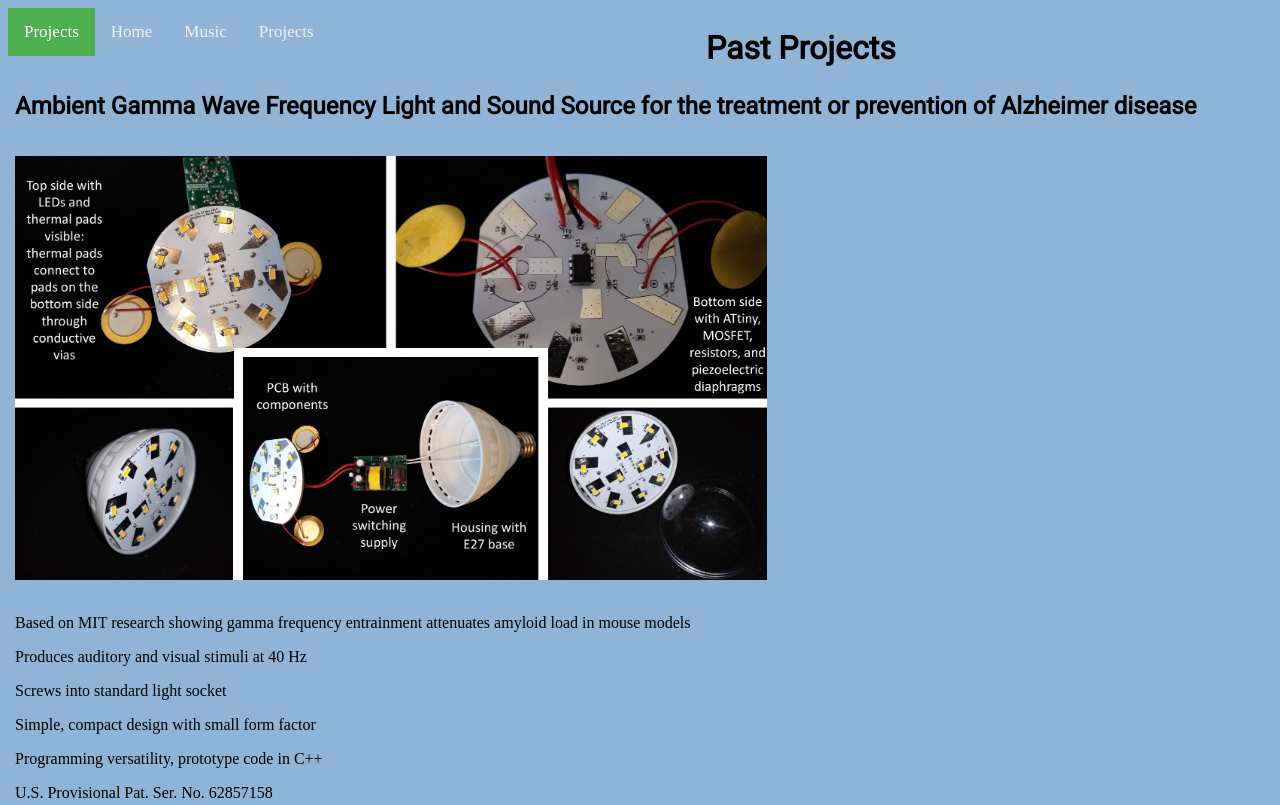
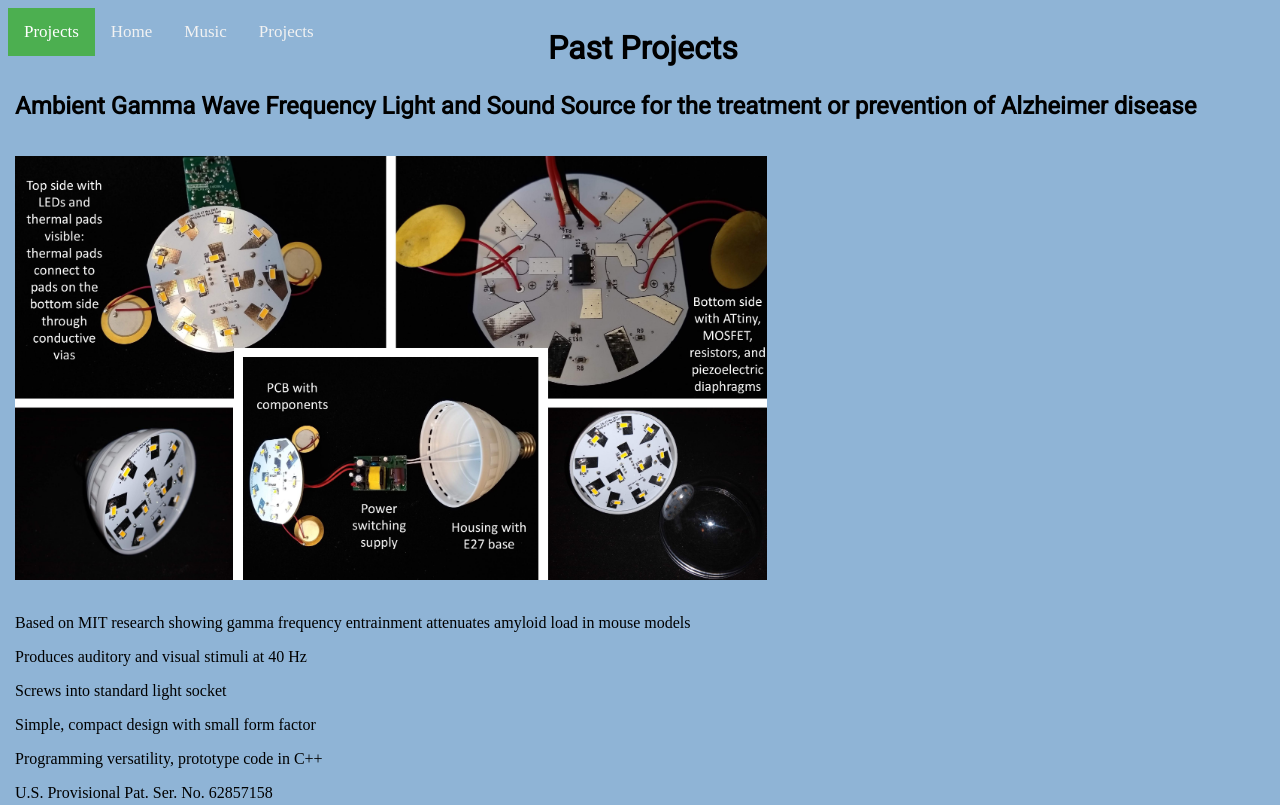
Before and after one commit to parkerludwig/projects, a plain HTML site: page index.html in a window 1280 px wide. Shown: the top 805 px of the page. Drawn offline with nearby package versions, Linux system fonts and the light colour scheme.

Commit message:
Update style.css

```diff
--- a/style.css
+++ b/style.css
@@ -27,9 +27,8 @@ html,
   display: block;
   margin-left: auto;
   margin-right: auto;
-  justify-content: center;
+  width: 50%;
   background-color: #8fb4d6;
-  align-items: center;
 }
 
 .table-container {
```
